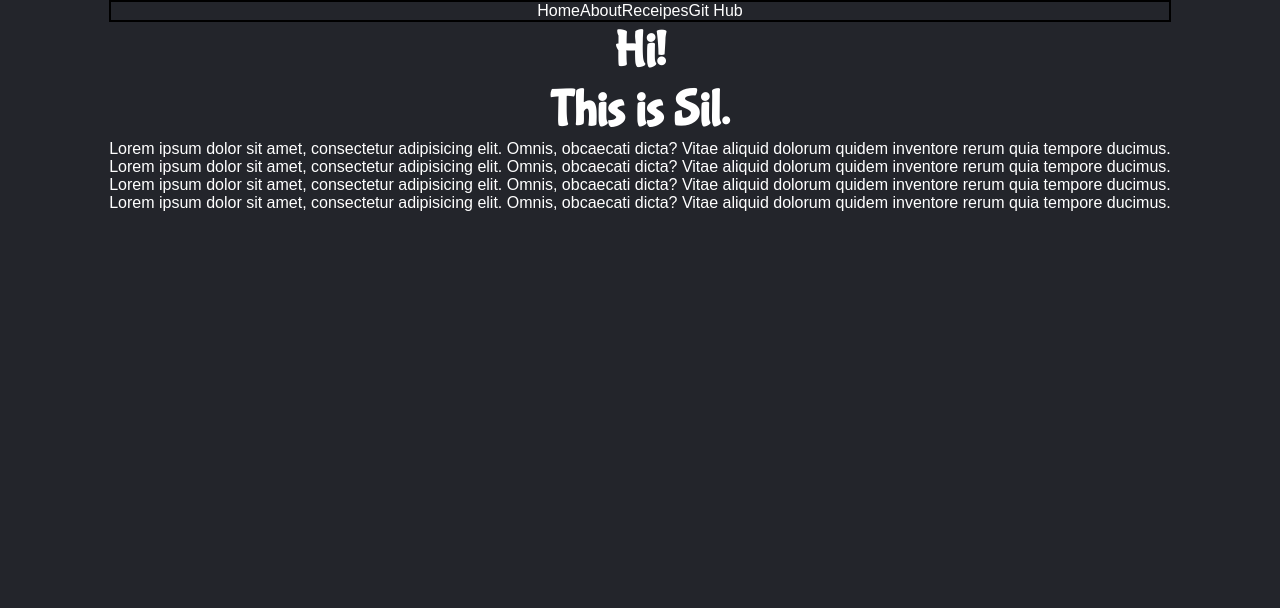
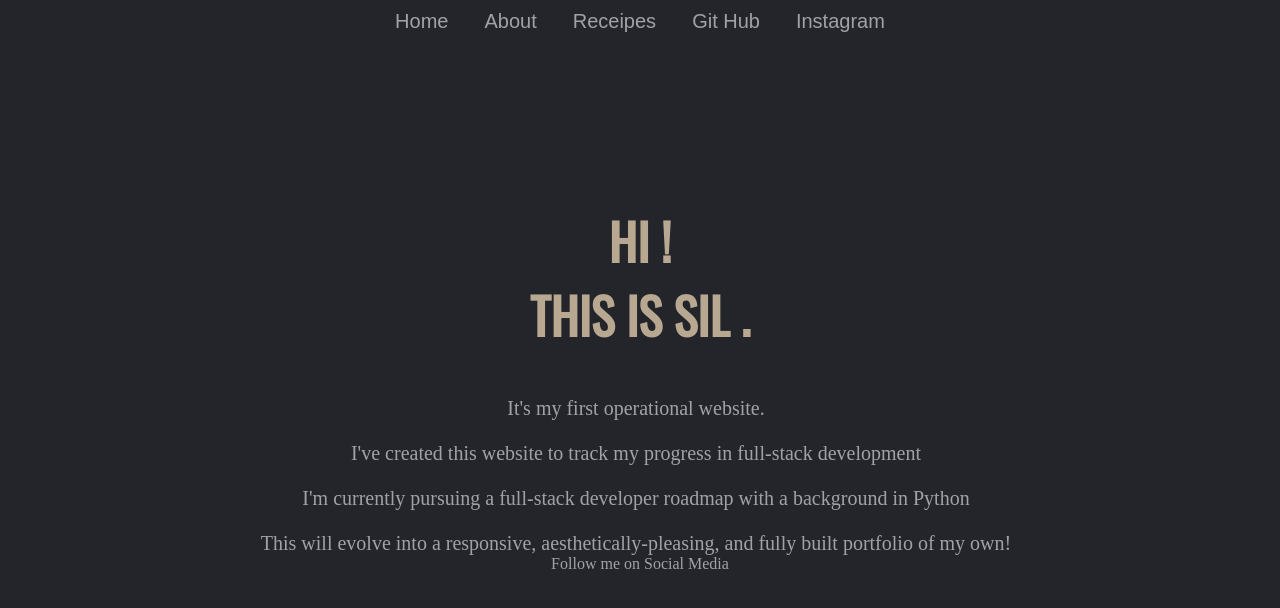
Before and after one commit to SILETRO/HTML-Progress-Website, a plain HTML site: page index.html in a window 1280 px wide. Drawn offline with nearby package versions, Linux system fonts and the light colour scheme; a web font is replaced by a local one.

Commit message:
Added about.html

```diff
--- a/index.html
+++ b/index.html
@@ -5,31 +5,39 @@
     <meta http-equiv="X-UA-Compatible" content="IE=edge">
     <meta name="viewport" content="width=device-width, initial-scale=1.0">
     <link rel="stylesheet" href="style.css">
-    <link rel="stylesheet" type="text/css" href="//fonts.googleapis.com/css?family=Bubblegum+Sans" />
+    <link href="https://fonts.googleapis.com/css?family=Cardo:400,700|Oswald" rel="stylesheet">
+    <link href="http://fonts.cdnfonts.com/css/elianto" rel="stylesheet">
+    <link rel="stylesheet" media="screen" href="https://fontlibrary.org//face/aileron" type="text/css"/>
+
     <title>Sil's Hub</title>
 </head>
 
 <body>
     <div class="page">
         <nav class="navbar">
-            <a href="#" target="_blank">Home</a>
-            <a href="#" target="_blank">About</a>
+            <a href="index.html" target="_blank">Home</a>
+            <a href="about.html" target="_blank">About</a>
             <a href="#" target="_blank">Receipes</a>
-            <a href="#" target="_blank">Git Hub</a>
+            <a href="https://github.com/SILETRO" target="_blank">Git Hub</a>
+            <a href="https://www.instagram.com/_idant_srivastava/?hl=en" target="_blank">Instagram</a>
+
         </nav>
 
         <div class="main-content">
-            <h1 class="greetings">Hi!
-                <br>This is Sil.
+            <h1 class="greetings">HI !
+                <br>THIS IS SIL .
             </h1>
 
-            <div class="main-para">
-                <p>Lorem ipsum dolor sit amet, consectetur adipisicing elit. Omnis, obcaecati dicta? Vitae aliquid dolorum quidem inventore rerum quia tempore ducimus.</p>
-                <p>Lorem ipsum dolor sit amet, consectetur adipisicing elit. Omnis, obcaecati dicta? Vitae aliquid dolorum quidem inventore rerum quia tempore ducimus.</p>
-                <p>Lorem ipsum dolor sit amet, consectetur adipisicing elit. Omnis, obcaecati dicta? Vitae aliquid dolorum quidem inventore rerum quia tempore ducimus.</p>
-                <p>Lorem ipsum dolor sit amet, consectetur adipisicing elit. Omnis, obcaecati dicta? Vitae aliquid dolorum quidem inventore rerum quia tempore ducimus.</p>
+
+            <div class="main-paragraph"><p>It's my first operational website. </p>
+                <p>I've created this website to track my progress in full-stack development</p>
+                <p>I'm currently pursuing a full-stack developer roadmap with a background in Python</p>
+                <p>This will evolve into a responsive, aesthetically-pleasing, and fully built portfolio of my own!</p>
             </div>
         </div>
+        <footer>
+            Follow me on Social Media
+        </footer>
 
     </div>
 
--- a/style.css
+++ b/style.css
@@ -1,27 +1,52 @@
 *{
     text-decoration: none;
-    color: white;
+    color: rgba(255, 255, 255, 0.578);
     padding: 0;
     margin: 0;
 }
 
 body {
     background-color: rgb(35, 37, 43);
+    /* background-color: #eff9ff; */
     display: flex;
+    font-size: 16px;
     text-align: center;
     justify-content: center;
-    font-family:"ヒラギノ角ゴ Pro W3", "Hiragino Kaku Gothic Pro",Osaka, "メイリオ", Meiryo, "ＭＳ Ｐゴシック", "MS PGothic", sans-serif;
-
+    flex-wrap: wrap;
+    min-height: 100vh;
 }
 
 .navbar {
     display: flex;
     justify-content: center;
-    border: 2px solid black;
-    margin: 44px, 33px;
+    flex-wrap: wrap;
+}
+.navbar a{
+    font-size: 20px;
+    font-family:"ヒラギノ角ゴ Pro W3", "Hiragino Kaku Gothic Pro",Osaka, "メイリオ", Meiryo, "ＭＳ Ｐゴシック", "MS PGothic", sans-serif;
+    padding: 8px 16px;
+    margin: 2px;
+}
+
+.navbar a:hover{
+    /* background-color: aliceblue; */
+    text-decoration: underline;
+    border-radius: 3px;
 }
 
 .greetings {
+    /* font-family: 'Elianto', sans-serif;                                                                  */
     font-size: 50px;
-    font-family: Bubblegum sans;
+    font-family: 'Oswald', sans-serif;
+    color: #ffe8c2ad;
+    padding-top: 20vh;
+    padding-bottom: 3vh;
 }
+
+p {
+    font-size: 20px;
+    padding-top: 22px;
+    padding-right: 8px;
+}
+
+/* About Page */
```
Also changed, not shown: about.html (added, +24 -0 lines).
